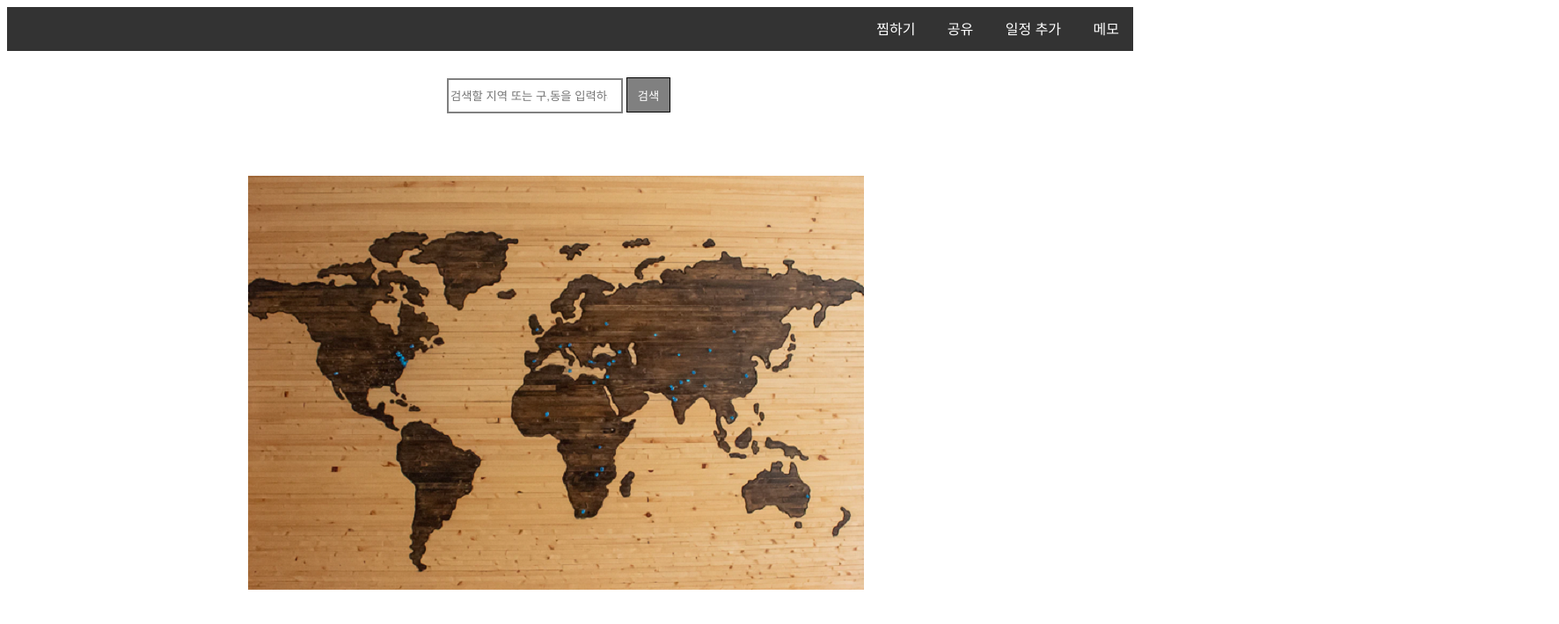
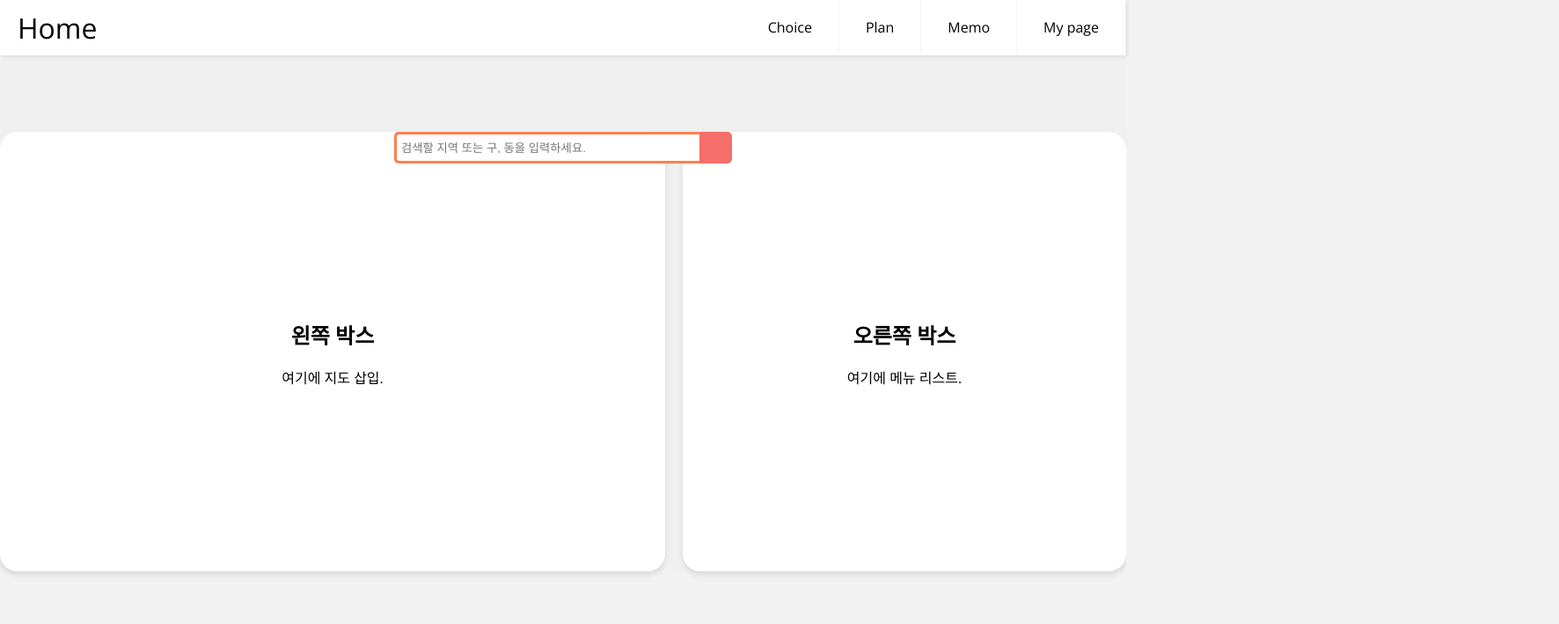
Before and after one commit to 10-Sion/ToyProject, a plain HTML site: page WebContent/index.html in a window 1280 px wide. Shown: the whole page at 88% size, 1772 px wide, since content can reach past the window. Drawn offline with nearby package versions, Linux system fonts and the light colour scheme.

Commit message:
보시오

```diff
--- /dev/null
+++ b/WebContent/css/center.css
@@ -0,0 +1,40 @@
+  .box-total {
+    margin: 0;
+    padding-top: 150px; /* 상단에서 100px 띄우기 */
+    display: flex;
+    flex-direction: column; /* 아래로 정렬하기 */
+    background-color: #f0f0f0;
+
+  }
+
+  .box-container {
+    display: flex;
+    gap: 20px; /* 박스 사이에 20px 간격 띄우기 */
+  }
+
+  .box {
+  	width: 200px; /* 너비 설정 */
+ 	 height: 500px; /* 높이 설정 */
+    flex: 1;
+    display: flex;
+    justify-content: center;
+    align-items: center;
+    background-color: white;
+    border-radius: 0 0 20px 20px;
+    box-shadow: 0 4px 6px rgba(0, 0, 0, 0.1);
+  }
+
+  .left-box {
+    flex: 6; /* 왼쪽 박스의 너비 비율 설정 */
+    border-radius:20px 20px 20px 20px; /* 왼쪽 박스의 끝을 둥글게 처리 */
+  }
+
+  .right-box {
+    flex: 4; /* 오른쪽 박스의 너비 비율 설정 */
+    border-radius: 20px 20px 20px 20px; /* 오른쪽 박스의 끝을 둥글게 처리 */
+  }
+
+  .content {
+    text-align: center;
+    padding: 20px;
+  }
--- a/WebContent/css/search.css
+++ b/WebContent/css/search.css
@@ -1,42 +1,48 @@
-.main {
-    margin: 20px;
-    text-align: center;
-}
-.searchBtn {
-    color: white;
-}
+@import url(https://fonts.googleapis.com/css?family=Open+Sans);
 
-.input_text {
-    border: 2.5px solid gray;
-    width: 200px;
-    height: 40px;
-}
-.Button {
-    border: 0.2px solid black;
-    width: 50px;
-    height: 40px;
-    background: gray;
-}
-
-.map{
-	max-width: 80%;
-	max-height: 80%;
-	left: 0;
-	right: 0;
-	top: 0;
-	bottom: 0;
-	margin: auto;
-	overflow: auto;
-	position: fixed;
-}
-
-a{
-	text-decoration-line: none;
+body{
+  background: #f2f2f2;
+  font-family: 'Open Sans', sans-serif;
 }
 
 .search {
-	color: black;
-	top: 80px;
-	position: relative;
-	left: 500px;
+  width: 100%;
+  position: relative;
+  display: flex;
 }
+
+.searchTerm {
+  width: 100%;
+  border: 3px solid #FF7F50; /* 옅은 빨간색으로 변경 */
+  border-right: none;
+  padding: 5px;
+  height: 20px;
+  border-radius: 5px 0 0 5px;
+  outline: none;
+  color: #f56e69;
+}
+
+.searchTerm:focus {
+  color: #f56e69;
+}
+
+.searchButton {
+  width: 40px;
+  height: 36px;
+  border: 1px solid #f56e69;
+  background: #f56e69;
+  text-align: center;
+  color: #f56e69;
+  border-radius: 0 5px 5px 0;
+  cursor: pointer;
+  font-size: 20px;
+}
+
+/*위치 조정*/
+.wrap{
+  width: 30%;
+  position: absolute;
+  top: calc(50% - 250px);
+  left: 50%;
+  transform: translate(-50%, 0);
+}
--- a/WebContent/css/top.css
+++ b/WebContent/css/top.css
@@ -1,74 +1,140 @@
-nav{
-    	font-size: 12pt;
-    	font-family: 'PT Sans', Arial, Sans-serif;
+body {
+  margin: 0;
+  font-family: Helvetica, sans-serif;
+  background-color: #f4f4f4;
+}
+
+a {
+  color: #000;
+}
+
+/* header */
+
+.header {
+  background-color: #fff;
+  box-shadow: 1px 1px 4px 0 rgba(0,0,0,.1);
+  position: fixed;
+  width: 100%;
+  z-index: 3;
+}
+
+.header ul {
+  margin: 0;
+  padding: 0;
+  list-style: none;
+  overflow: hidden;
+  background-color: #fff;
+}
+
+.header li a {
+  display: block;
+  padding: 20px 20px;
+  border-right: 1px solid #f4f4f4;
+  text-decoration: none;
+}
+
+.header li a:hover,
+.header .menu-btn:hover {
+  background-color: #f4f4f4;
+}
+
+.header .logo {
+  display: block;
+  float: left;
+  font-size: 2em;
+  padding: 10px 20px;
+  text-decoration: none;
+}
+
+/* menu */
+
+.header .menu {
+  clear: both;
+  max-height: 0;
+  transition: max-height .2s ease-out;
+}
+
+/* menu icon */
+
+.header .menu-icon {
+  cursor: pointer;
+  display: inline-block;
+  float: right;
+  padding: 28px 20px;
   position: relative;
+  user-select: none;
 }
-    nav ul{
-    	padding: 0;
-    	margin: 0 auto;
-    	width: auto;
+
+.header .menu-icon .navicon {
+  background: #333;
+  display: block;
+  height: 2px;
+  position: relative;
+  transition: background .2s ease-out;
+  width: 18px;
 }
-    nav li{
+
+.header .menu-icon .navicon:before,
+.header .menu-icon .navicon:after {
+  background: #333;
+  content: '';
+  display: block;
+  height: 100%;
+  position: absolute;
+  transition: all .2s ease-out;
+  width: 100%;
 }
-    nav a{
-    	line-height: 50px;
-      height: 50px;
+
+.header .menu-icon .navicon:before {
+  top: 5px;
 }
-    nav li a{
-    	box-sizing: border-box;
-    	-moz-box-sizing: border-box;
-    	-webkit-box-sizing: border-box;
+
+.header .menu-icon .navicon:after {
+  top: -5px;
 }
-    nav li:last-child a{
-    	border-right: 0;
-        }
-    nav a:hover, nav a:active{
-    }
-    nav a#pull{
+
+/* menu btn */
+
+.header .menu-btn {
   display: none;
 }
-      html {
-      -webkit-touch-callout:none;
-      -webkit-user-select:none;
-      -webkit-tap-highlight-color:rgba(0, 0, 0, 0);
+
+.header .menu-btn:checked ~ .menu {
+  max-height: 240px;
 }
 
-      ul{
-        /*list-style-type: none;*/
-        margin: 0;
-        padding: 0;
-        background-color: #333;
-        text-align: right;
-      }
-      li{
-        /*position: relative;*/
-        display: inline-block;
-      }
-      li a{
-        color: #FFFFFF;
-        text-align: right;
-        padding: 14.5px 16px;
-        text-decoration: none;
-      }
-      li a:hover{
-        /*color: #597812;*/
-        color: #FFD400;
-        font-weight:normal;
-      }
-      .menu {
-       width: 5000px;
-       height: 50px;
-       text-align: right;
-       max-width: 100%;
-       background-position: right;
-       background-size: cover;
-       background-color: #333333;color: white;
-       position: absolute;z-index: 1;
+.header .menu-btn:checked ~ .menu-icon .navicon {
+  background: transparent;
 }
 
-     /* 이미지 위치 임의지정 */
-     img {
-	position: absolute;
-	top: 25%;
-	left: 22%;
+.header .menu-btn:checked ~ .menu-icon .navicon:before {
+  transform: rotate(-45deg);
 }
+
+.header .menu-btn:checked ~ .menu-icon .navicon:after {
+  transform: rotate(45deg);
+}
+
+.header .menu-btn:checked ~ .menu-icon:not(.steps) .navicon:before,
+.header .menu-btn:checked ~ .menu-icon:not(.steps) .navicon:after {
+  top: 0;
+}
+
+/* 48em = 768px */
+
+@media (min-width: 48em) {
+  .header li {
+    float: left;
+  }
+  .header li a {
+    padding: 20px 30px;
+  }
+  .header .menu {
+    clear: none;
+    float: right;
+    max-height: none;
+  }
+  .header .menu-icon {
+    display: none;
+  }
+}
--- a/WebContent/index.html
+++ b/WebContent/index.html
@@ -3,47 +3,61 @@
 <head>
 <meta charset="UTF-8">
 <title>Insert title here</title>
-
-<!-- 상단 메뉴바 css 연결 -->
+<!-- 상단메뉴 연결 -->
 <link rel="stylesheet" href="css/top.css">
 
-<!-- 검색창 css 연결 -->
+<!-- 검색창 연결 -->
 <link rel="stylesheet" href="css/search.css">
 
-
-
+<!-- 중앙 -->
+<link rel="stylesheet" href="css/center.css">
 
 </head>
 
+
 <body>
 
-<!-- 상단 메뉴바 -->
-    <div class="menu" >
-      <nav class="clearfix">
-        <ul class="clearfix">
-          <li><a href="#">찜하기</a></li> <!--""<-여기 부분에 URL 작성하면 됨-->
-          <li><a href="#">공유</a></li>
-          <li><a href="#">일정 추가</a></li>
-          <li><a href="#">메모</a></li>
+<!-- 상단 메뉴 -->
+<header class="header">
+  <a href="" class="logo">Home</a>
+  <input class="menu-btn" type="checkbox" id="menu-btn" />
+  <label class="menu-icon" for="menu-btn"><span class="navicon"></span></label>
+  <ul class="menu">
+    <li><a href="#work">Choice</a></li>
+    <li><a href="#about">Plan</a></li>
+    <li><a href="#careers">Memo</a></li>
+    <li><a href="#contact">My page</a></li>
   </ul>
-      <a id="pull" href="#"></a>
-    </nav>
+</header>
+
+<!-- 검색 창 -->
+<div class="wrap">
+   <div class="search">
+      <input type="text" class="searchTerm" placeholder="검색할 지역 또는 구, 동을 입력하세요.">
+      <button type="submit" class="searchButton">
+        <i class="fa fa-search"></i>
+     </button>
+   </div>
 </div>
 
-    <!-- 검색창 -->
-   <div class="search">
-        <form id="searchForm">
-            <input id="query" class="input_text" name="query" type="search" placeholder="검색할 지역 또는 구,동을 입력하세요.">
-            <button class="Button" type="button" onclick="openMyPage()"><div class="searchBtn">검색</div></button>
-        </form>
+<!-- 중간 -->
+<div class="box-total">
+<div class="box-container">
+    <div class="box left-box">
+      <div class="content">
+        <h2>왼쪽 박스</h2>
+        <p>여기에 지도 삽입.</p>
+      </div>
+    </div>
+    <div class="box right-box">
+      <div class="content">
+        <h2>오른쪽 박스</h2>
+        <p>여기에 메뉴 리스트.</p>
+      </div>
+    </div>
+  </div>
 </div>
 
-    <script src="js/modal.js"></script>
-
-  <!-- 지도사진 (임의) -->
-    <img alt="HTML" src="map.png">
-
-    <!-- 모달창 -->
 
 
 </body>
```
Lines whose indentation alone changed are shown as unchanged.
